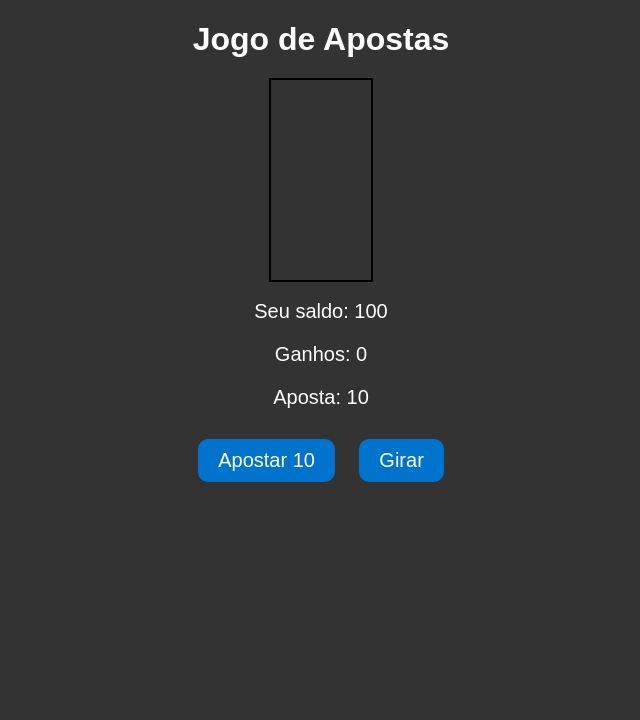
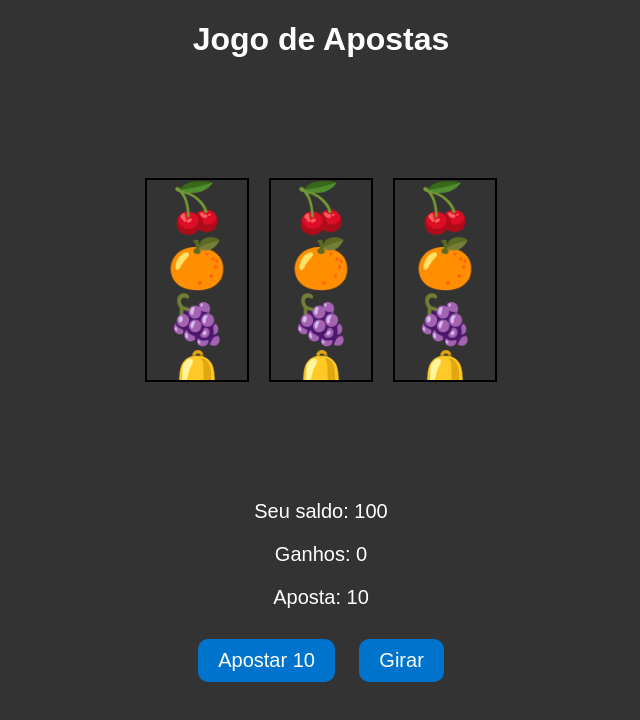
Before and after one commit to flavio-foa-dev/roleta, a plain HTML site: page indexxx.html in a window 1280 px wide. Shown: the whole page, without its empty margins (319-959 px from the left). Drawn offline with Linux system fonts and the light colour scheme.

Commit message:
ropleta3

```diff
--- a/indexxx.html
+++ b/indexxx.html
@@ -14,7 +14,7 @@
             display: flex;
             align-items: center;
             justify-content: center;
-            height: 200px; /* Altura da máquina caça-níqueis */
+            height: 400px; /* Altura da máquina caça-níqueis */
         }
 
         .reel-container {
@@ -30,8 +30,9 @@
         .reel {
             width: 100%;
             display: flex;
+            flex-direction: column;
             align-items: center;
-            justify-content: center;
+            justify-content: flex-start;
             position: absolute;
         }
 
@@ -85,6 +86,34 @@
     <div class="slot-machine">
         <div class="reel-container" id="reel-container1">
             <div class="reel" id="reel1">
+                <div class="symbol">🍒</div>
+                <div class="symbol">🍊</div>
+                <div class="symbol">🍇</div>
+                <div class="symbol">🔔</div>
+                <div class="symbol">💰</div>
+                <div class="symbol">⭐</div>
+            </div>
+            <div class="marker"></div>
+        </div>
+        <div class="reel-container" id="reel-container2">
+            <div class="reel" id="reel2">
+                <div class="symbol">🍒</div>
+                <div class="symbol">🍊</div>
+                <div class="symbol">🍇</div>
+                <div class="symbol">🔔</div>
+                <div class="symbol">💰</div>
+                <div class="symbol">⭐</div>
+            </div>
+            <div class="marker"></div>
+        </div>
+        <div class="reel-container" id="reel-container3">
+            <div class "reel" id="reel3">
+                <div class="symbol">🍒</div>
+                <div class="symbol">🍊</div>
+                <div class="symbol">🍇</div>
+                <div class="symbol">🔔</div>
+                <div class="symbol">💰</div>
+                <div class="symbol">⭐</div>
             </div>
             <div class="marker"></div>
         </div>
```
